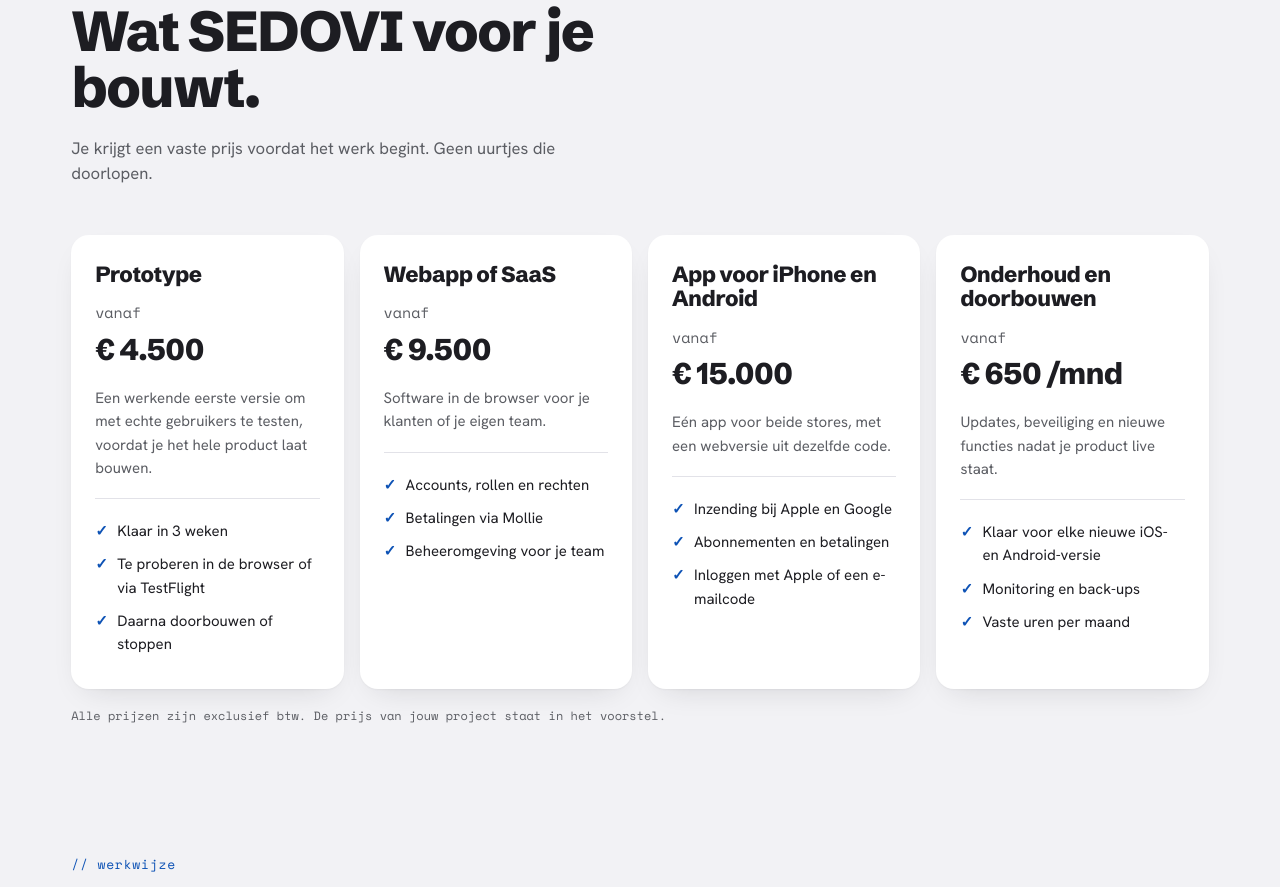
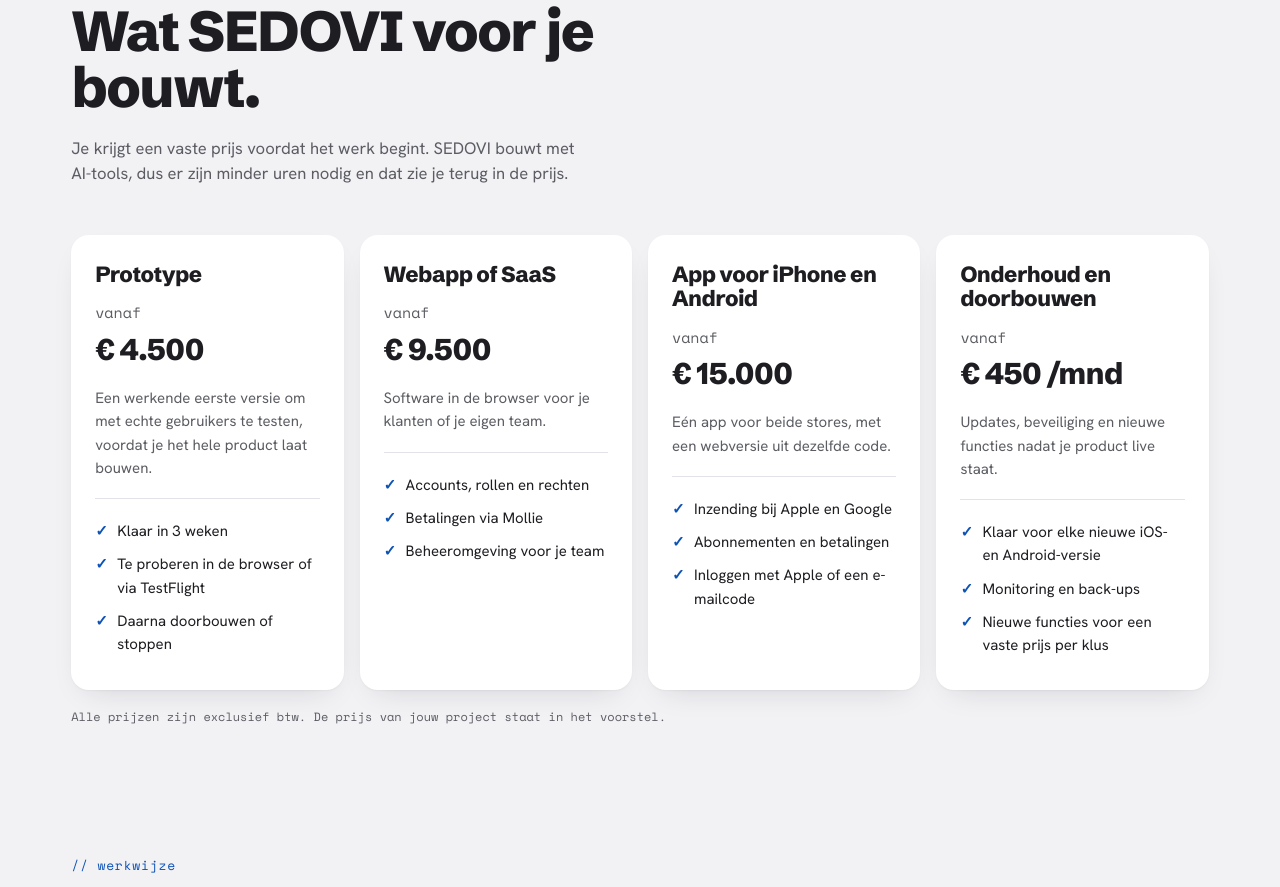
Before and after one commit to SEDOVI/website, a plain HTML site: page index.html in a window 1280 px wide. Shown: the part 2591-3478 px from the top of the page. Drawn offline with nearby package versions, Linux system fonts and the light colour scheme.

Commit message:
feat(site): lower maintenance starting price and add AI pricing line

```diff
--- a/index.html
+++ b/index.html
@@ -130,7 +130,7 @@
     <div class="wrap">
       <p class="kicker">// diensten</p>
       <h2 id="diensten-titel">Wat SEDOVI voor je bouwt.</h2>
-      <p class="lede">Je krijgt een vaste prijs voordat het werk begint. Geen uurtjes die doorlopen.</p>
+      <p class="lede">Je krijgt een vaste prijs voordat het werk begint. SEDOVI bouwt met AI-tools, dus er zijn minder uren nodig en dat zie je terug in de prijs.</p>
       <div class="services">
         <article class="service">
           <h3>Prototype</h3>
@@ -164,12 +164,12 @@
         </article>
         <article class="service">
           <h3>Onderhoud en doorbouwen</h3>
-          <p class="price">vanaf<strong>€ 650 /mnd</strong></p>
+          <p class="price">vanaf<strong>€ 450 /mnd</strong></p>
           <p>Updates, beveiliging en nieuwe functies nadat je product live staat.</p>
           <ul>
             <li>Klaar voor elke nieuwe iOS- en Android-versie</li>
             <li>Monitoring en back-ups</li>
-            <li>Vaste uren per maand</li>
+            <li>Nieuwe functies voor een vaste prijs per klus</li>
           </ul>
         </article>
       </div>
```
Also changed, not shown: en/index.html (+3 -3 lines).
